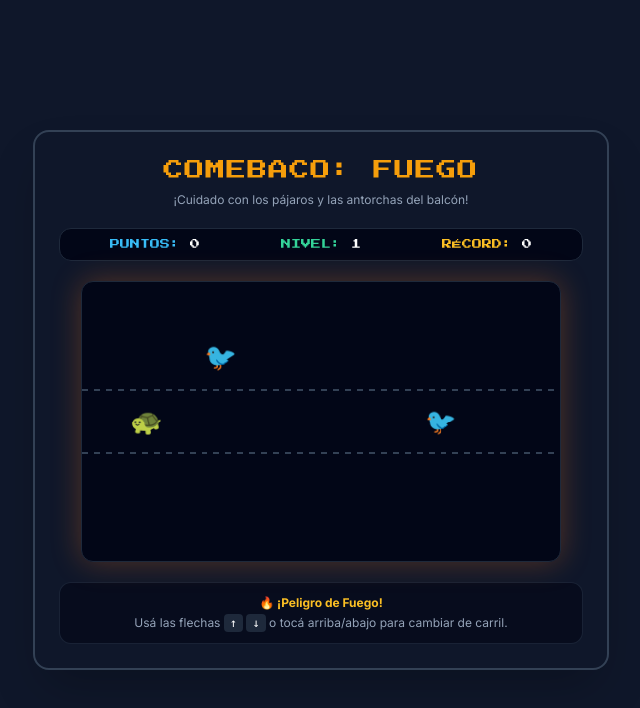
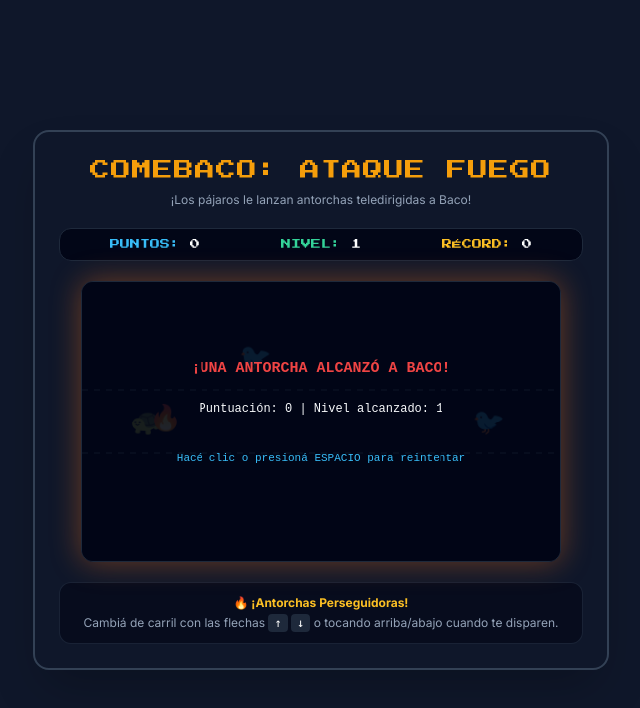
Before and after one commit to ciberspar/correbaco, a plain HTML site: page index.html in a window 1280 px wide. Both pictures are taken after a click on the element 640 px from the left and 421 px from the top of the page. Shown: the whole page, without its empty margins (319-959 px from the left). Drawn offline with nearby package versions, Linux system fonts and the light colour scheme.

Commit message:
Actualizar index.html

```diff
--- a/index.html
+++ b/index.html
@@ -3,7 +3,7 @@
 <head>
 <meta charset="UTF-8">
 <meta name="viewport" content="width=device-width, initial-scale=1.0">
-<title>Comebaco: Carriles y Antorchas 🐢 vs 🐦🔥</title>
+<title>Comebaco: Pájaros Lanzallamas 🐢 vs 🐦🔥</title>
 <script src="https://cdn.tailwindcss.com"></script>
 <style>
   @import url('https://fonts.googleapis.com/css2?family=Press+Start+2P&family=Inter:wght@400;700&display=swap');
@@ -20,7 +20,7 @@
 
   canvas {
     image-rendering: pixelated;
-    box-shadow: 0 0 30px rgba(249, 115, 22, 0.3);
+    box-shadow: 0 0 30px rgba(249, 115, 22, 0.4);
   }
 </style>
 </head>
@@ -30,8 +30,8 @@
 
     <!-- Título -->
     <div class="text-center">
-      <h1 class="arcade-font text-lg sm:text-xl text-amber-500 tracking-wider mb-2">COMEBACO: FUEGO</h1>
-      <p class="text-xs text-slate-400">¡Cuidado con los pájaros y las antorchas del balcón!</p>
+      <h1 class="arcade-font text-lg sm:text-xl text-amber-500 tracking-wider mb-2">COMEBACO: ATAQUE FUEGO</h1>
+      <p class="text-xs text-slate-400">¡Los pájaros le lanzan antorchas teledirigidas a Baco!</p>
     </div>
 
     <!-- Panel de Estado -->
@@ -48,8 +48,8 @@
 
     <!-- Controles -->
     <div class="text-center text-xs text-slate-400 bg-slate-950/60 p-3 rounded-xl border border-slate-800/80 w-full flex flex-col gap-1">
-      <p class="font-bold text-amber-400">🔥 ¡Peligro de Fuego!</p>
-      <p>Usá las flechas <span class="text-white font-mono bg-slate-800 px-1.5 py-0.5 rounded">↑</span> <span class="text-white font-mono bg-slate-800 px-1.5 py-0.5 rounded">↓</span> o tocá arriba/abajo para cambiar de carril.</p>
+      <p class="font-bold text-amber-400">🔥 ¡Antorchas Perseguidoras!</p>
+      <p>Cambiá de carril con las flechas <span class="text-white font-mono bg-slate-800 px-1.5 py-0.5 rounded">↑</span> <span class="text-white font-mono bg-slate-800 px-1.5 py-0.5 rounded">↓</span> o tocando arriba/abajo cuando te disparen.</p>
     </div>
 
   </main>
@@ -63,7 +63,7 @@
 
     let score = 0;
     let level = 1;
-    let highScore = localStorage.getItem('comebaco_fire_highscore') || 0;
+    let highScore = localStorage.getItem('comebaco_homing_highscore') || 0;
     recordVal.textContent = highScore;
 
     let isPlaying = false;
@@ -80,7 +80,8 @@
       currentY: lanes[1]
     };
 
-    let hazards = []; // Aquí guardaremos tanto pájaros como antorchas
+    let birds = [];
+    let torches = []; // Antorchas lanzadas
     let frameCount = 0;
     let baseSpeed = 3;
 
@@ -132,7 +133,8 @@
       score = 0;
       level = 1;
       baseSpeed = 3;
-      hazards = [];
+      birds = [];
+      torches = [];
       baco.laneIndex = 1;
       loop();
     }
@@ -147,79 +149,96 @@
       frameCount++;
       ctx.clearRect(0, 0, canvas.width, canvas.height);
 
-      // --- Dibujar los 3 Carriles ---
+      // --- Dibujar Carriles ---
       ctx.strokeStyle = '#334155';
       ctx.lineWidth = 2;
       ctx.setLineDash([6, 6]);
-
       ctx.beginPath();
       ctx.moveTo(0, 108); ctx.lineTo(canvas.width, 108);
       ctx.moveTo(0, 172); ctx.lineTo(canvas.width, 172);
       ctx.stroke();
       ctx.setLineDash([]);
 
-      // Movimiento fluido de Baco entre carriles
+      // Movimiento suave de Baco entre carriles
       baco.targetY = lanes[baco.laneIndex];
       baco.currentY += (baco.targetY - baco.currentY) * 0.25;
 
-      // --- Dibujar a Baco 🐢 ---
+      // --- Dibujar Baco 🐢 ---
       ctx.font = '26px monospace';
       ctx.fillText('🐢', baco.x - 12, baco.currentY + 9);
 
-      // --- Generación de Obstáculos (Pájaros 🐦 o Antorchas 🔥) ---
-      let spawnInterval = Math.max(30, 70 - (level * 7));
+      // --- Generación de Pájaros 🐦 ---
+      let spawnInterval = Math.max(35, 75 - (level * 6));
       if (frameCount % spawnInterval === 0) {
         let randomLane = Math.floor(Math.random() * lanes.length);
-
-        // 70% probabilidad de pájaro, 30% de antorcha (a partir del nivel 1, sube el peligro)
-        let type = Math.random() < 0.65 ? 'bird' : 'torch';
-
-        hazards.push({
+        birds.push({
           x: canvas.width + 30,
           laneIndex: randomLane,
           y: lanes[randomLane],
-          type: type,
-          speed: baseSpeed + (level * 0.5)
+          speed: baseSpeed + (level * 0.4),
+          hasShot: false // Marca para saber si ya lanzó su antorcha
         });
       }
 
-      // --- Actualizar y Dibujar Obstáculos ---
-      for (let i = hazards.length - 1; i >= 0; i--) {
-        let h = hazards[i];
-        h.x -= h.speed;
+      // --- Lógica de Pájaros ---
+      for (let i = birds.length - 1; i >= 0; i--) {
+        let bird = birds[i];
+        bird.x -= bird.speed;
+        ctx.fillText('🐦', bird.x - 12, bird.y + 9);
 
-        if (h.type === 'bird') {
-          ctx.fillText('🐦', h.x - 12, h.y + 9);
-        } else {
-          // Antorcha con fuego parpadeante
-          ctx.fillText('🔥', h.x - 12, h.y + 9);
+        // Disparo de antorchas teledirigidas hacia Baco cuando el pájaro está cerca
+        if (!bird.hasShot && bird.x < canvas.width - 80 && bird.x > 200) {
+          bird.hasShot = true;
+
+          // Calcular dirección hacia Baco en el momento del disparo
+          let dx = baco.x - bird.x;
+          let dy = baco.currentY - bird.y;
+          let angle = Math.atan2(dy, dx);
+          let torchSpeed = 4.5 + (level * 0.3);
+
+          torches.push({
+            x: bird.x,
+            y: bird.y,
+            vx: Math.cos(angle) * torchSpeed,
+            vy: Math.sin(angle) * torchSpeed
+          });
         }
 
-        // Colisión (Mismo carril y proximidad horizontal)
-        if (
-          baco.laneIndex === h.laneIndex &&
-          Math.abs(baco.x - h.x) < 20
-        ) {
-          isGameOver = true;
-          isPlaying = false;
-          if (score > highScore) {
-            highScore = score;
-            localStorage.setItem('comebaco_fire_highscore', highScore);
-            recordVal.textContent = highScore;
-          }
+        // Colisión directa con el pájaro
+        if (baco.laneIndex === bird.laneIndex && Math.abs(baco.x - bird.x) < 20) {
+          endGame();
         }
 
-        // Si el obstáculo sale de la pantalla, suma puntos
-        if (h.x < -30) {
-          hazards.splice(i, 1);
+        if (bird.x < -30) {
+          birds.splice(i, 1);
           score += 10;
           scoreVal.textContent = score;
 
-          let newLevel = Math.floor(score / 90) + 1;
+          let newLevel = Math.floor(score / 80) + 1;
           if (newLevel > level) {
             level = newLevel;
             levelVal.textContent = level;
           }
+        }
+      }
+
+      // --- Lógica de Antorchas Teledirigidas 🔥 ---
+      for (let j = torches.length - 1; j >= 0; j--) {
+        let torch = torches[j];
+        torch.x += torch.vx;
+        torch.y += torch.vy;
+
+        ctx.fillText('🔥', torch.x - 10, torch.y + 8);
+
+        // Colisión de antorcha con Baco
+        let dist = Math.hypot(baco.x - torch.x, baco.currentY - torch.y);
+        if (dist < 22) {
+          endGame();
+        }
+
+        // Eliminar si sale de la pantalla
+        if (torch.x < -20 || torch.y < -20 || torch.y > canvas.height + 20) {
+          torches.splice(j, 1);
         }
       }
 
@@ -230,6 +249,16 @@
       }
     }
 
+    function endGame() {
+      isGameOver = true;
+      isPlaying = false;
+      if (score > highScore) {
+        highScore = score;
+        localStorage.setItem('comebaco_homing_highscore', highScore);
+        recordVal.textContent = highScore;
+      }
+    }
+
     function drawStartScreen() {
       ctx.fillStyle = '#020617';
       ctx.fillRect(0, 0, canvas.width, canvas.height);
@@ -237,16 +266,16 @@
       ctx.fillStyle = '#f97316';
       ctx.font = 'bold 15px monospace';
       ctx.textAlign = 'center';
-      ctx.fillText('¡CUIDADO CON EL FUEGO!', canvas.width / 2, 85);
+      ctx.fillText('¡PÁJAROS CON ANTORCHAS!', canvas.width / 2, 85);
 
       ctx.fillStyle = '#f8fafc';
       ctx.font = '11px monospace';
-      ctx.fillText('Esquivá pájaros 🐦 y antorchas 🔥', canvas.width / 2, 125);
-      ctx.fillText('¡Cada nivel aumenta la velocidad!', canvas.width / 2, 150);
+      ctx.fillText('¡Los pájaros le disparan fuego a Baco!', canvas.width / 2, 125);
+      ctx.fillText('Cambiá de carril para esquivar los ataques', canvas.width / 2, 150);
 
       ctx.fillStyle = '#38bdf8';
       ctx.font = '10px monospace';
-      ctx.fillText('TOCÁ O PULSá ESPACIO PARA EMPEZAR', canvas.width / 2, 215);
+      ctx.fillText('TOCÁ O PULSÁ ESPACIO PARA JUGAR', canvas.width / 2, 215);
       ctx.textAlign = 'left';
     }
 
@@ -257,11 +286,11 @@
       ctx.textAlign = 'center';
       ctx.fillStyle = '#ef4444';
       ctx.font = 'bold 15px monospace';
-      ctx.fillText('¡BACO SE QUEMÓ / FUE ATACADO!', canvas.width / 2, 90);
+      ctx.fillText('¡UNA ANTORCHA ALCANZÓ A BACO!', canvas.width / 2, 90);
 
       ctx.fillStyle = '#f8fafc';
       ctx.font = '12px monospace';
-      ctx.fillText(`Puntuación: ${score} | Nivel: ${level}`, canvas.width / 2, 130);
+      ctx.fillText(`Puntuación: ${score} | Nivel alcanzado: ${level}`, canvas.width / 2, 130);
 
       ctx.fillStyle = '#38bdf8';
       ctx.font = '11px monospace';
```
